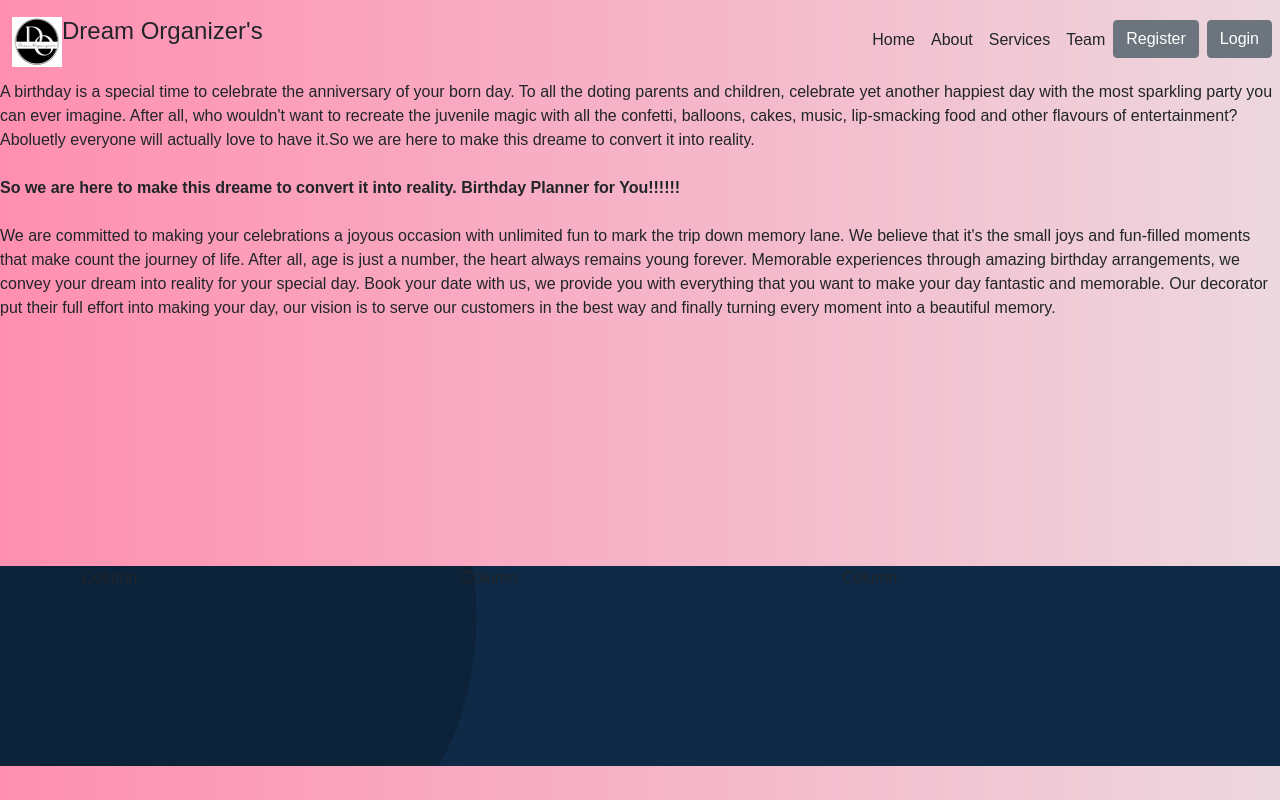
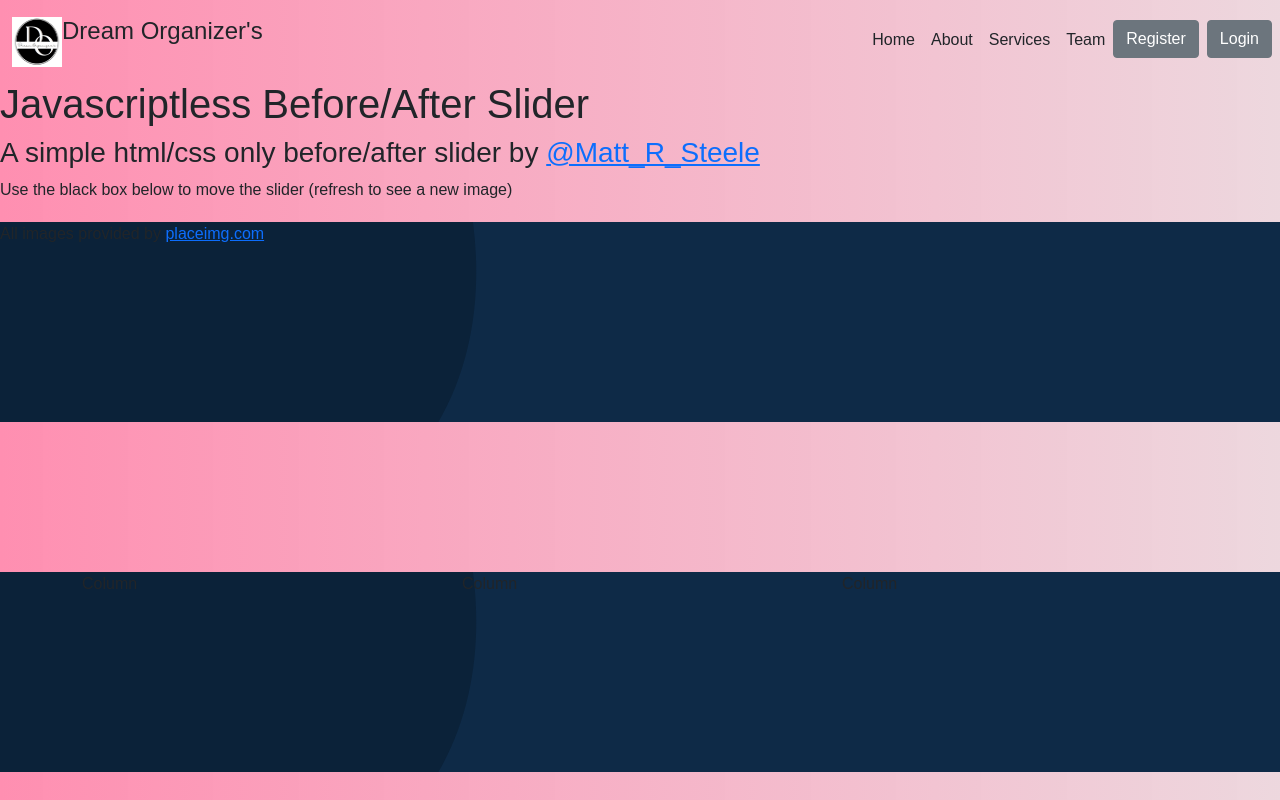
Before and after one commit to prajakta-deu/cpp, a JavaScript app: page /bday in a window 1280 px wide. Built offline with nearby package versions, Linux system fonts and the light colour scheme; the HTML template or start-up script is replaced by a standard one.

Commit message:
add files

```diff
--- a/src/App.css
+++ b/src/App.css
@@ -417,3 +417,4 @@ footer{
   .inner-container{
     margin-left: -100px;
   }
+  /*bday-page*/
--- a/src/pages/bday.page.js
+++ b/src/pages/bday.page.js
@@ -1,7 +1,21 @@
 const Bday=()=>{
     return(
         <>
-        A birthday is a special time to celebrate the anniversary of your born day. To all the doting parents
+        <main>
+  <h1>Javascriptless Before/After Slider</h1>
+
+  <h3>
+    A simple html/css only before/after slider by <a target="_blank" href="https://twitter.com/Matt_R_Steele">@Matt_R_Steele</a>
+  </h3>
+
+  <p>Use the black box below to move the slider (refresh to see a new image)</p>
+
+  <div class="container">
+    <div></div>
+  </div>
+  <footer>All images provided by <a href="http://placeimg.com" target="_blank">placeimg.com</a></footer>
+</main>
+        {/* A birthday is a special time to celebrate the anniversary of your born day. To all the doting parents
         and children, celebrate yet another happiest day with the most sparkling party you can ever imagine.
         After all, who wouldn't want to recreate the juvenile magic with all the confetti, balloons, cakes, music,
         lip-smacking food and other flavours of entertainment?
@@ -20,7 +34,7 @@ const Bday=()=>{
          <br/>
          <br/>
          <br/>
-         <br/>
+         <br/> */}
         </>
     )
 }
--- a/src/pages/services.pages.js
+++ b/src/pages/services.pages.js
@@ -2,15 +2,6 @@ import { Link } from "react-router-dom";
 const Services=()=>{
     return(
         <>
-
-
-
-
-<View style={{flex:1,backgroundColor:"#fff"}}>
-  <View style={{flex:1,backgroundColor:"green", borderRadius:10}}>
-  //Place your components here
-  </View>
-</View>
 
       <div class="container-fluid">
       <div class=" half header">
```
